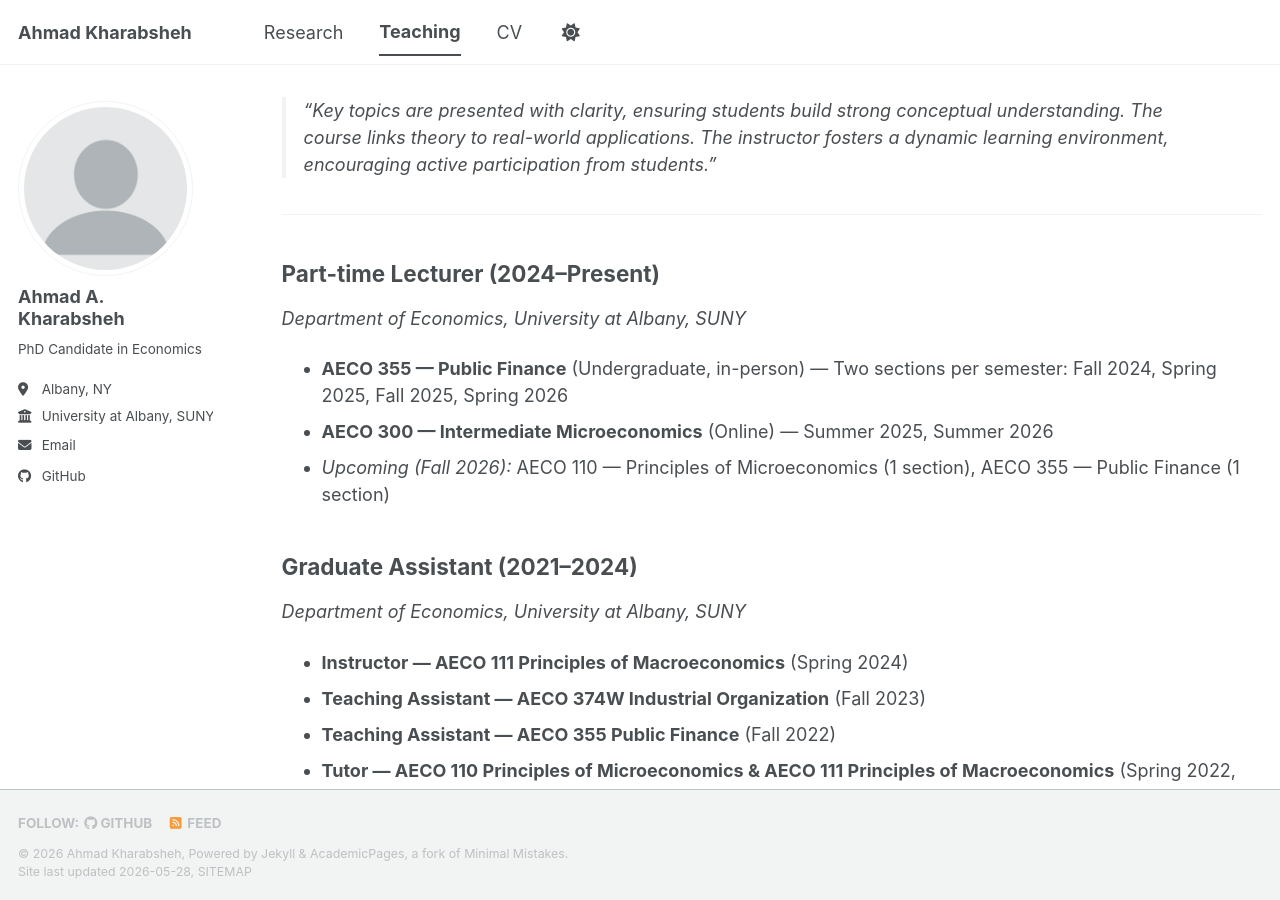
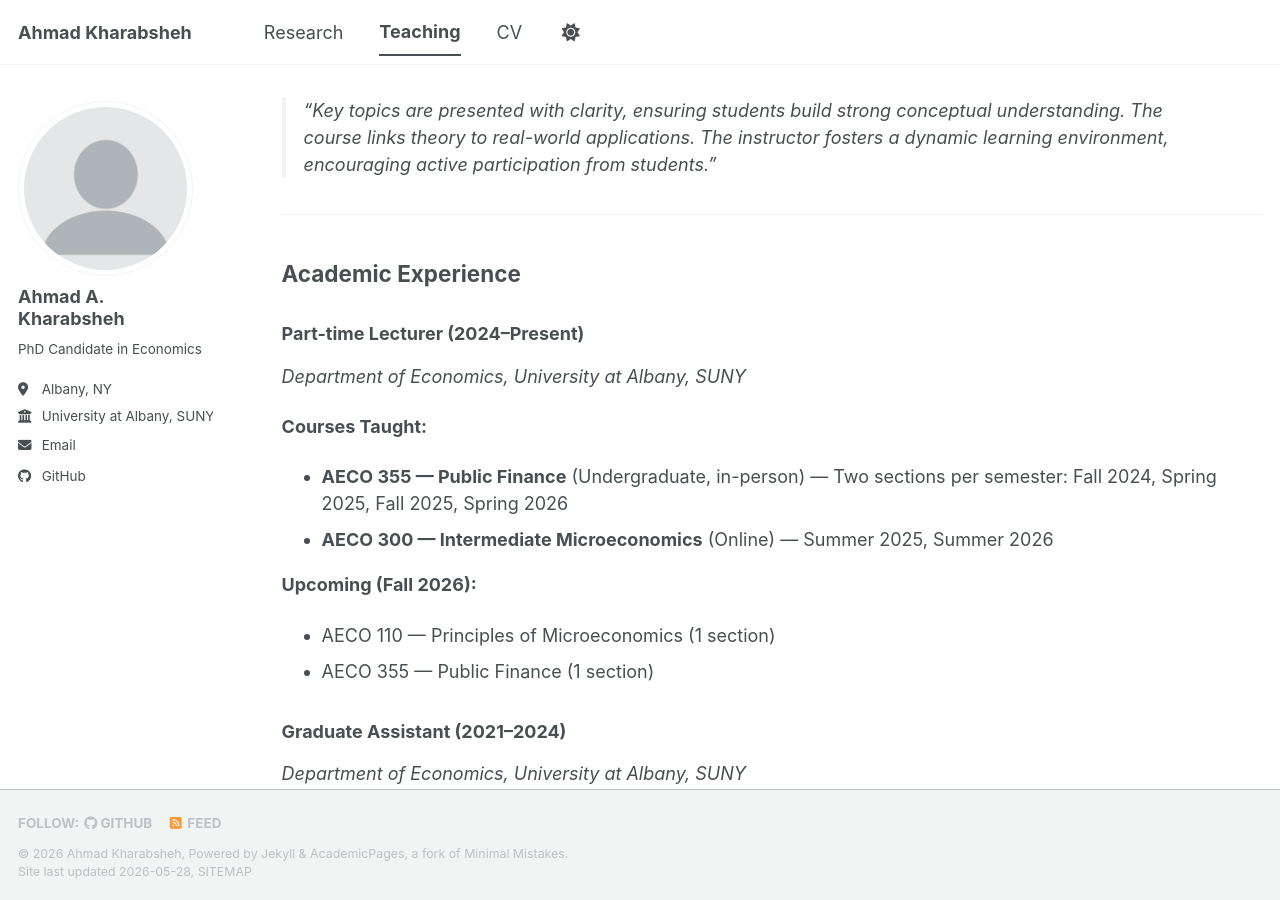
Before and after one commit to Kharabshehahmad/Kharabshehahmad.github.io, a Jekyll site: the page built from _pages/teaching.md, in a window 1280 px wide and 900 px high, scrolled down 808 px. Built offline with Jekyll 4.4.1, drawn with Linux system fonts in a browser that asks for light colours; a script bundle is joined from its source files by our own code; library files that are not in the unit come from our copies.

Commit message:
Update teaching.md

```diff
--- a/_pages/teaching.md
+++ b/_pages/teaching.md
@@ -29,16 +29,22 @@ I have consistently received teaching evaluations above the departmental average
 > "Key topics are presented with clarity, ensuring students build strong conceptual understanding. The course links theory to real-world applications. The instructor fosters a dynamic learning environment, encouraging active participation from students."
 
 ---
+## Academic Experience
 
-## Part-time Lecturer (2024–Present)
+### Part-time Lecturer (2024–Present)
+*Department of Economics, University at Albany, SUNY*
 
-*Department of Economics, University at Albany, SUNY*
+**Courses Taught:**
 
 - **AECO 355 — Public Finance** (Undergraduate, in-person) — Two sections per semester: Fall 2024, Spring 2025, Fall 2025, Spring 2026
 - **AECO 300 — Intermediate Microeconomics** (Online) — Summer 2025, Summer 2026
-- *Upcoming (Fall 2026):* AECO 110 — Principles of Microeconomics (1 section), AECO 355 — Public Finance (1 section)
 
-## Graduate Assistant (2021–2024)
+**Upcoming (Fall 2026):**
+
+- AECO 110 — Principles of Microeconomics (1 section)
+- AECO 355 — Public Finance (1 section)
+
+### Graduate Assistant (2021–2024)
 
 *Department of Economics, University at Albany, SUNY*
 
```
